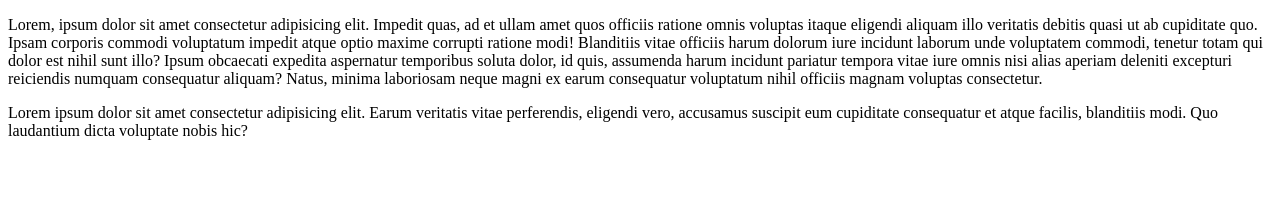
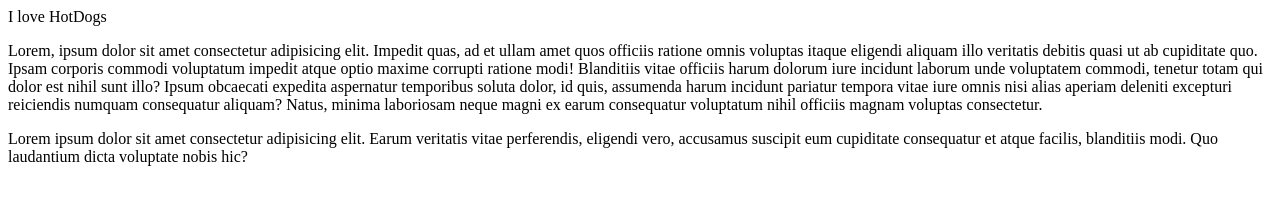
Before and after one commit to Skyrim626/Another-Testing, a plain HTML site: page about.html in a window 1280 px wide. Drawn offline with Linux system fonts and the light colour scheme.

Commit message:
Update about.html
I love hotdogs added

```diff
--- a/about.html
+++ b/about.html
@@ -7,6 +7,7 @@
     <title>Document</title>
 </head>
 <body>
+     I love HotDogs
     <p>Lorem, ipsum dolor sit amet consectetur adipisicing elit. Impedit quas, ad et ullam amet quos officiis ratione omnis voluptas itaque eligendi aliquam illo veritatis debitis quasi ut ab cupiditate quo. Ipsam corporis commodi voluptatum impedit atque optio maxime corrupti ratione modi! Blanditiis vitae officiis harum dolorum iure incidunt laborum unde voluptatem commodi, tenetur totam qui dolor est nihil sunt illo? Ipsum obcaecati expedita aspernatur temporibus soluta dolor, id quis, assumenda harum incidunt pariatur tempora vitae iure omnis nisi alias aperiam deleniti excepturi reiciendis numquam consequatur aliquam? Natus, minima laboriosam neque magni ex earum consequatur voluptatum nihil officiis magnam voluptas consectetur.</p>
     <p>Lorem ipsum dolor sit amet consectetur adipisicing elit. Earum veritatis vitae perferendis, eligendi vero, accusamus suscipit eum cupiditate consequatur et atque facilis, blanditiis modi. Quo laudantium dicta voluptate nobis hic?</p>
 </body>
```
